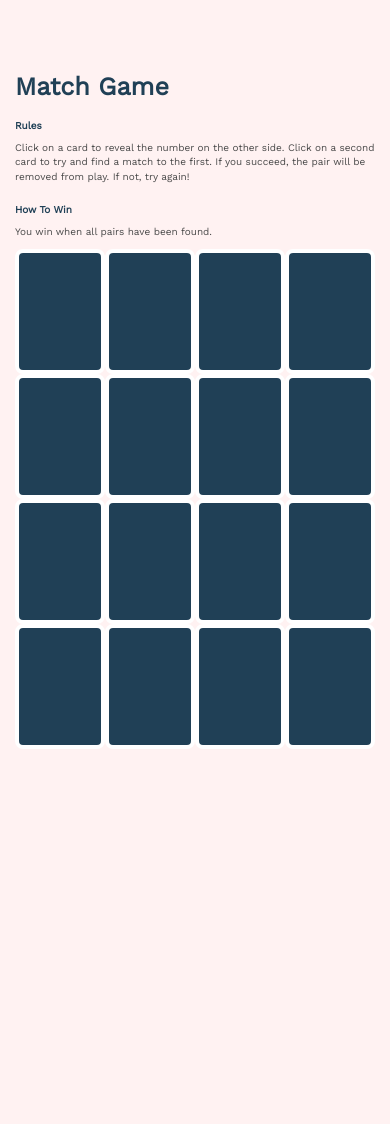
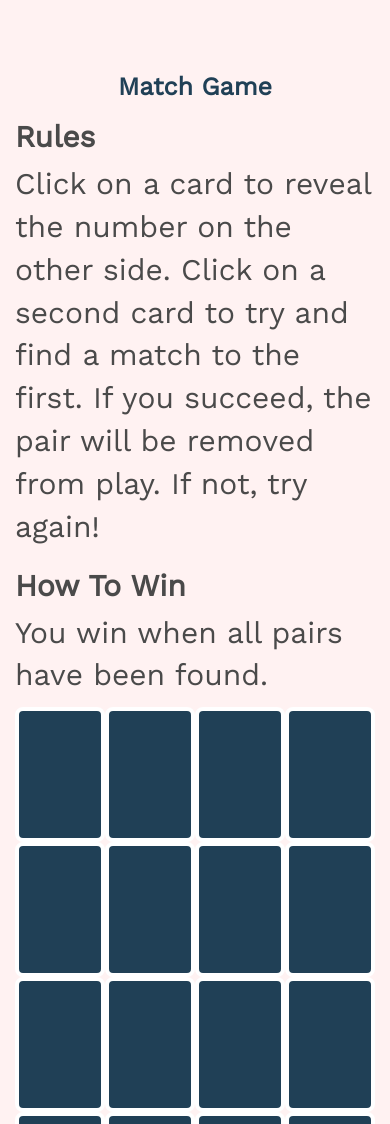
Before and after one commit to Newbie-Coder2017/MatchGame, a plain HTML site: page index.html in a window 390 px wide. Shown: the top 1124 px of the page. Before the commit the page ends 844 px from the top, so only its background shows below. Drawn offline with nearby package versions, Linux system fonts and the light colour scheme.

Commit message:
made the Card height proportionate to viewport

```diff
--- a/resources/css/styles.css
+++ b/resources/css/styles.css
@@ -16,17 +16,18 @@ h1 {
 
 h3 {
   font-weight: bold;
-  font-size: 1rem;
+  font-size: 2rem;
+  color: rgb(74, 74, 74);
 }
 
 p {
   color: rgb(74, 74, 74);
-  font-size: 1rem;
 }
 
 .card {
   background-color: rgb(32, 64, 86);
-  height: 12.5rem;
+  /*height: 12.5rem;*/
+  height: 16vh;
   border-radius: 8px;
   border: 4px solid #ffffff;
   display: flex;
@@ -40,3 +41,15 @@ p {
 .card:hover {
   cursor: pointer;
 }
+
+@media only screen and (max-width:500px) {
+  h3 {
+    font-size: 3rem;
+  }
+  p {
+    font-size: 3rem;
+  }
+  h1 {
+    text-align: center;
+  }
+}
--- a/resources/js/match-game.js
+++ b/resources/js/match-game.js
@@ -51,7 +51,7 @@ MatchGame.renderCards = function(cardValues, $game) {
     $game.append($card);
   }
 
-  // LIstener for when a card is clicked
+  // Listener for when a card is clicked, run the flipCard function
   $('.card').on('click', (function() {
     MatchGame.flipCard($(this), $game);
   }))
```
